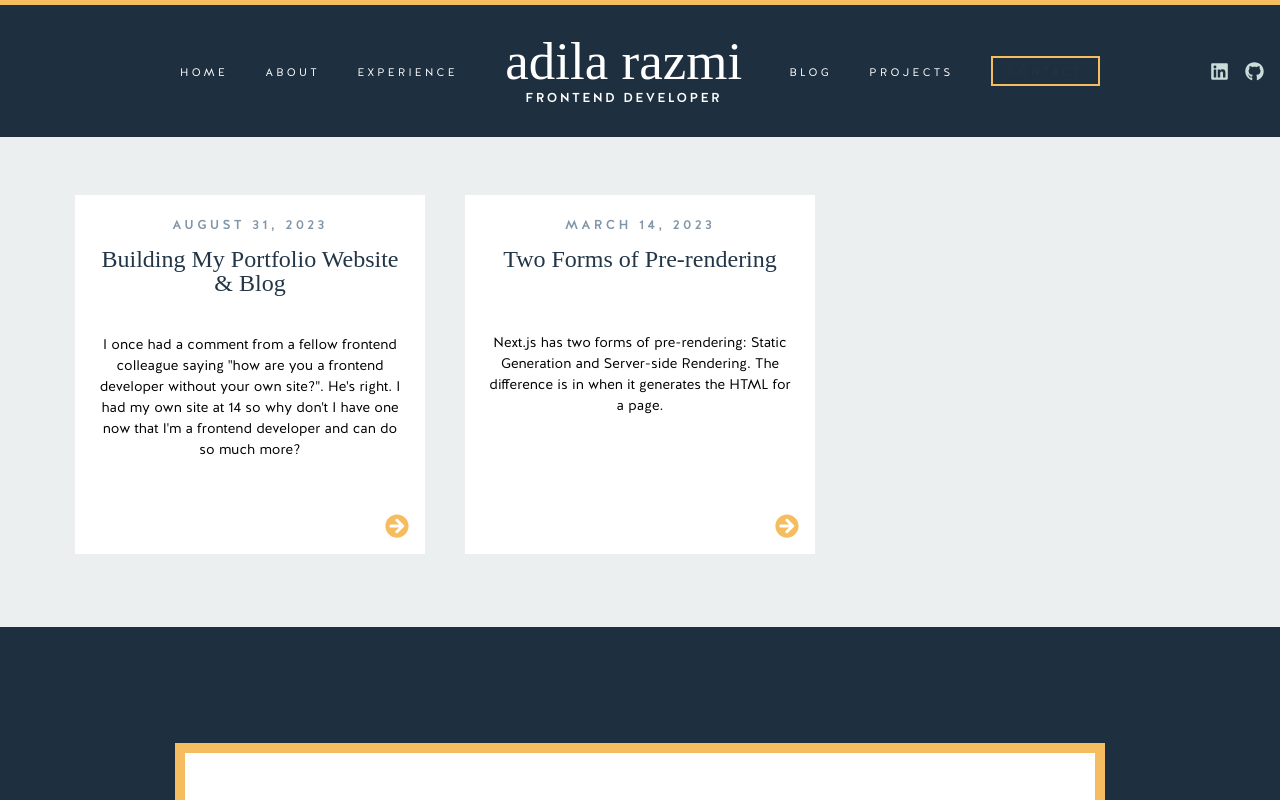
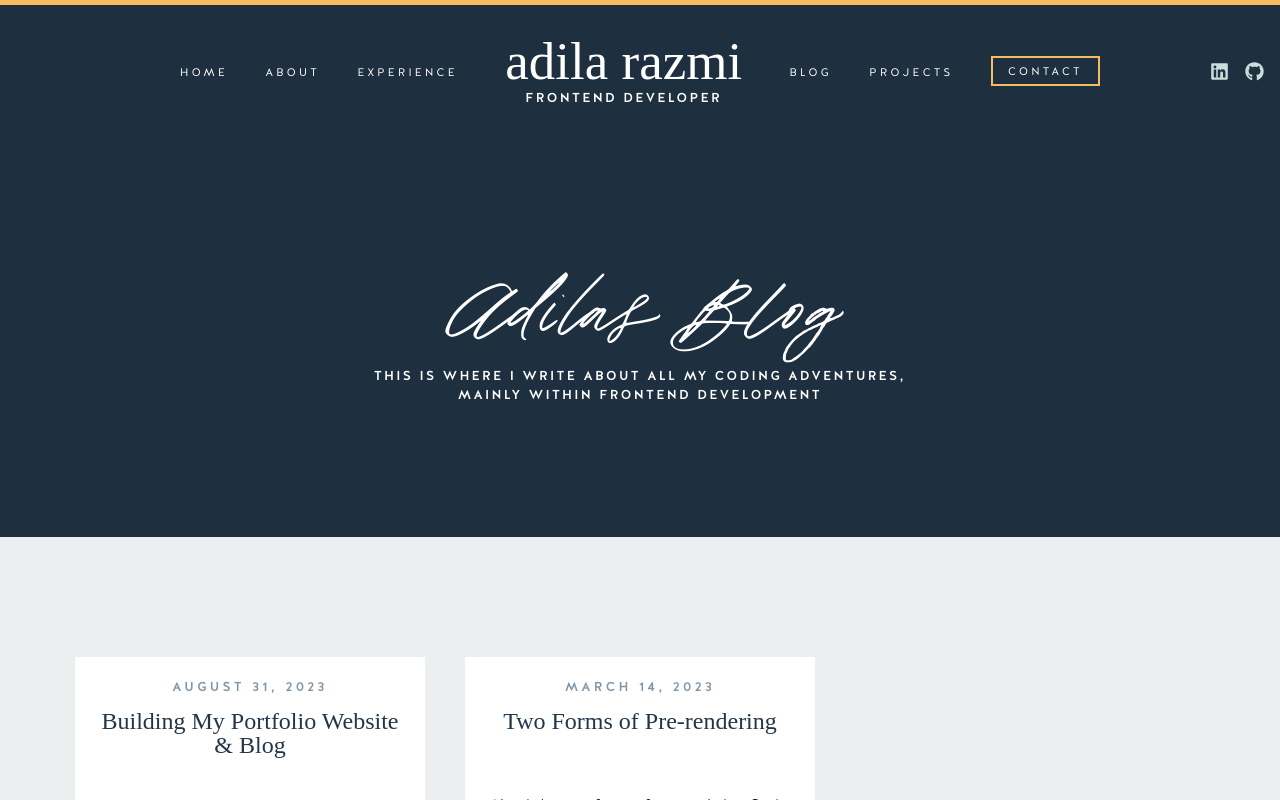
Before and after one commit to dila1001/portfolio, a Next.js app: page /blog in a window 1280 px wide. Shown: the top 800 px of the page. Built offline with nearby package versions, Linux system fonts and the light colour scheme; a web font is replaced by a local one.

Commit message:
feat: add blog hero

```diff
--- a/app/blog/page.tsx
+++ b/app/blog/page.tsx
@@ -1,10 +1,12 @@
 // Blog hero, blog posts list
 
+import BlogHero from "../components/modules/blog/BlogHero";
 import Posts from "../components/modules/blog/Posts";
 
 export default function Home() {
   return (
-    <section className="bg-gray-light flex flex-col pt-[58px] pb-[73px] justify-center">
+    <section className="bg-gray-light flex flex-col justify-center">
+      <BlogHero />
       <Posts />
     </section>
   );
--- a/app/components/modules/blog/BlogHero.tsx
+++ b/app/components/modules/blog/BlogHero.tsx
@@ -1,7 +1,21 @@
 import React from "react";
 
 const BlogHero = () => {
-  return <div>Blog Hero</div>;
+  return (
+    <section className="flex flex-col h-[400px] justify-center items-center relative bg-navy-blue">
+      <div className="text-center">
+        <h2 className="font-oakleyscript text-white text-[96px] leading-none">
+          Adilas Blog
+        </h2>
+      </div>
+      <div className="text-center max-w-[533px]">
+        <p className="font-halisMedium uppercase text-[13px] text-white tracking-wider">
+          This is where I write about all my coding adventures, mainly within
+          frontend development
+        </p>
+      </div>
+    </section>
+  );
 };
 
 export default BlogHero;
--- a/app/components/modules/blog/Posts.tsx
+++ b/app/components/modules/blog/Posts.tsx
@@ -5,7 +5,7 @@ export default function Posts() {
   const posts = getSortedPostsData();
 
   return (
-    <section className="grid grid-cols-1 tablet:grid-cols-2 laptop:grid-cols-3 gap-[40px] mx-auto">
+    <section className="grid grid-cols-1 tablet:grid-cols-2 laptop:grid-cols-3 gap-[40px] mx-auto py-[120px]">
       {posts.map((post) => (
         <BlogCard
           key={post.id}
--- a/app/components/modules/home/Navbar.tsx
+++ b/app/components/modules/home/Navbar.tsx
@@ -53,7 +53,9 @@ const Navbar = ({ blog }: { blog?: boolean }) => {
           <NavItem href="/blog">Blog</NavItem>
           <NavItem href="#projects-section">Projects</NavItem>
           <Link href="#contact-section">
-            <Button type="secondary">Contact</Button>
+            <Button type="secondary" whiteText={blog ? true : false}>
+              Contact
+            </Button>
           </Link>
         </div>
       </div>
```
